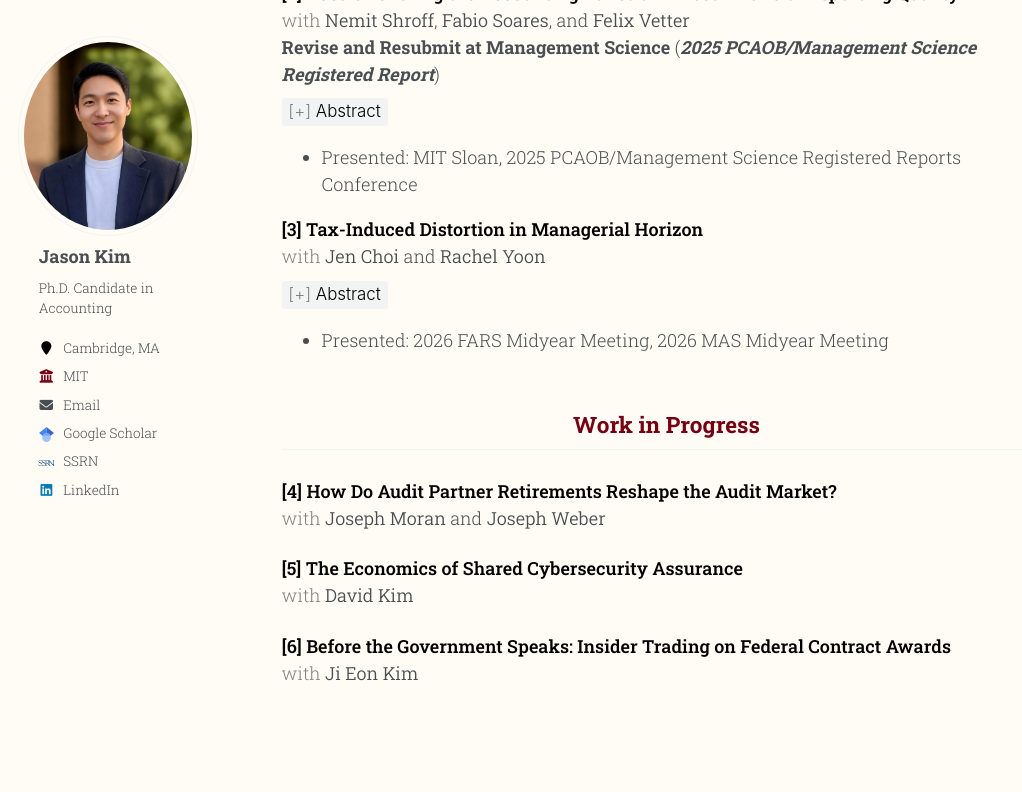
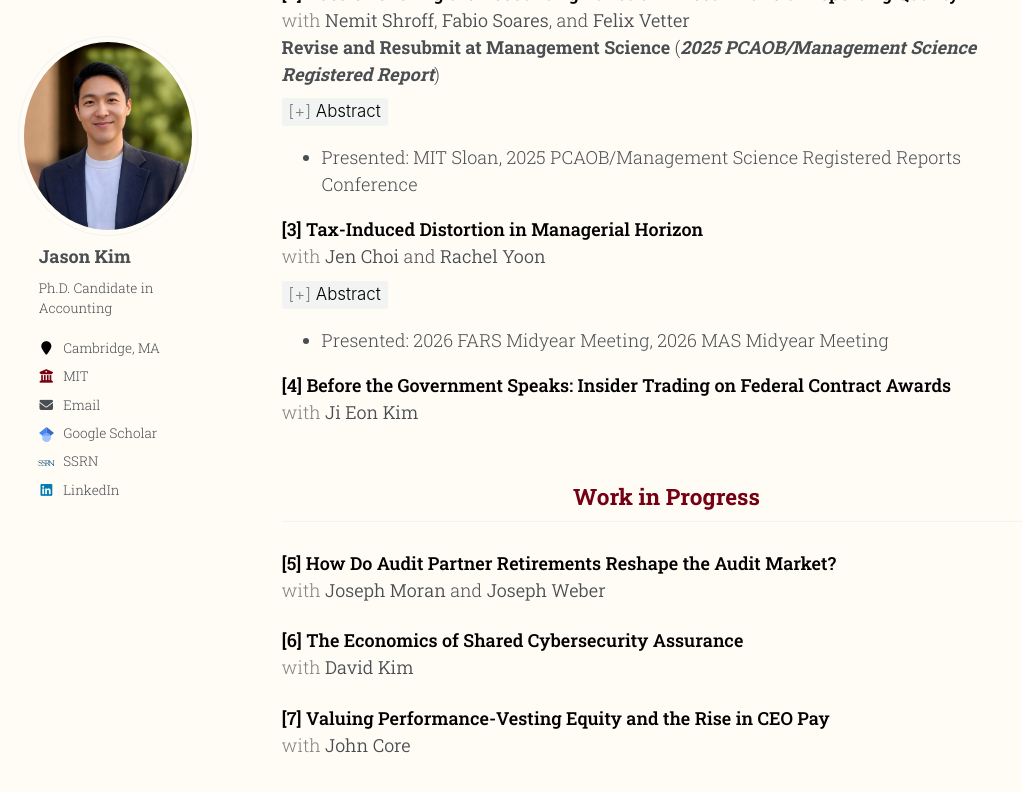
Before and after one commit to jgkim262/jgkim262.github.io, a Jekyll site: the page built from _pages/research.md, in a window 1280 px wide and 900 px high, scrolled down 633 px. Shown: the top 792 px of the window, without its empty margins (0-1022 px from the left). Built offline with Jekyll 4.4.1, drawn with Linux system fonts in a browser that asks for light colours; a style sheet for code colours, icons or effects is not loaded; our own code applies the rules of GitHub Pages for plain Markdown files.

Commit message:
Research: move insider-trading paper to Working Papers ([4]); add [7] PV equity with John Core
Co-Authored-By: Claude Fable 5.1 <noreply@anthropic.com>

```diff
--- a/_pages/research.md
+++ b/_pages/research.md
@@ -41,14 +41,18 @@ This paper examines whether boards respond to tax-induced changes in the incenti
 * Presented: 2026 FARS Midyear Meeting, 2026 MAS Midyear Meeting
 
 
+**<span class="paper-num">[4]</span> Before the Government Speaks: Insider Trading on Federal Contract Awards**{: .paper-title}<br>
+<span class="muted">with</span> [Ji Eon Kim](https://papers.ssrn.com/sol3/cf_dev/AbsByAuth.cfm?per_id=7090769){: .coauthor}
+
+
 
 ## Work in Progress
 {: .section-title}
-**<span class="paper-num">[4]</span> How Do Audit Partner Retirements Reshape the Audit Market?**{: .paper-title}<br>
+**<span class="paper-num">[5]</span> How Do Audit Partner Retirements Reshape the Audit Market?**{: .paper-title}<br>
 <span class="muted">with</span> [Joseph Moran](https://mitsloan.mit.edu/faculty/directory/joseph-moran){: .coauthor} and [Joseph Weber](https://mitsloan.mit.edu/faculty/directory/joseph-p-weber){: .coauthor}
 
-**<span class="paper-num">[5]</span> The Economics of Shared Cybersecurity Assurance**{: .paper-title}<br>
+**<span class="paper-num">[6]</span> The Economics of Shared Cybersecurity Assurance**{: .paper-title}<br>
 <span class="muted">with</span> [David Kim](https://www.davidkim.info/){: .coauthor}
 
-**<span class="paper-num">[6]</span> Before the Government Speaks: Insider Trading on Federal Contract Awards**{: .paper-title}<br>
-<span class="muted">with</span> [Ji Eon Kim](https://papers.ssrn.com/sol3/cf_dev/AbsByAuth.cfm?per_id=7090769){: .coauthor}
+**<span class="paper-num">[7]</span> Valuing Performance-Vesting Equity and the Rise in CEO Pay**{: .paper-title}<br>
+<span class="muted">with</span> [John Core](https://mitsloan.mit.edu/faculty/directory/john-e-core){: .coauthor}
```
